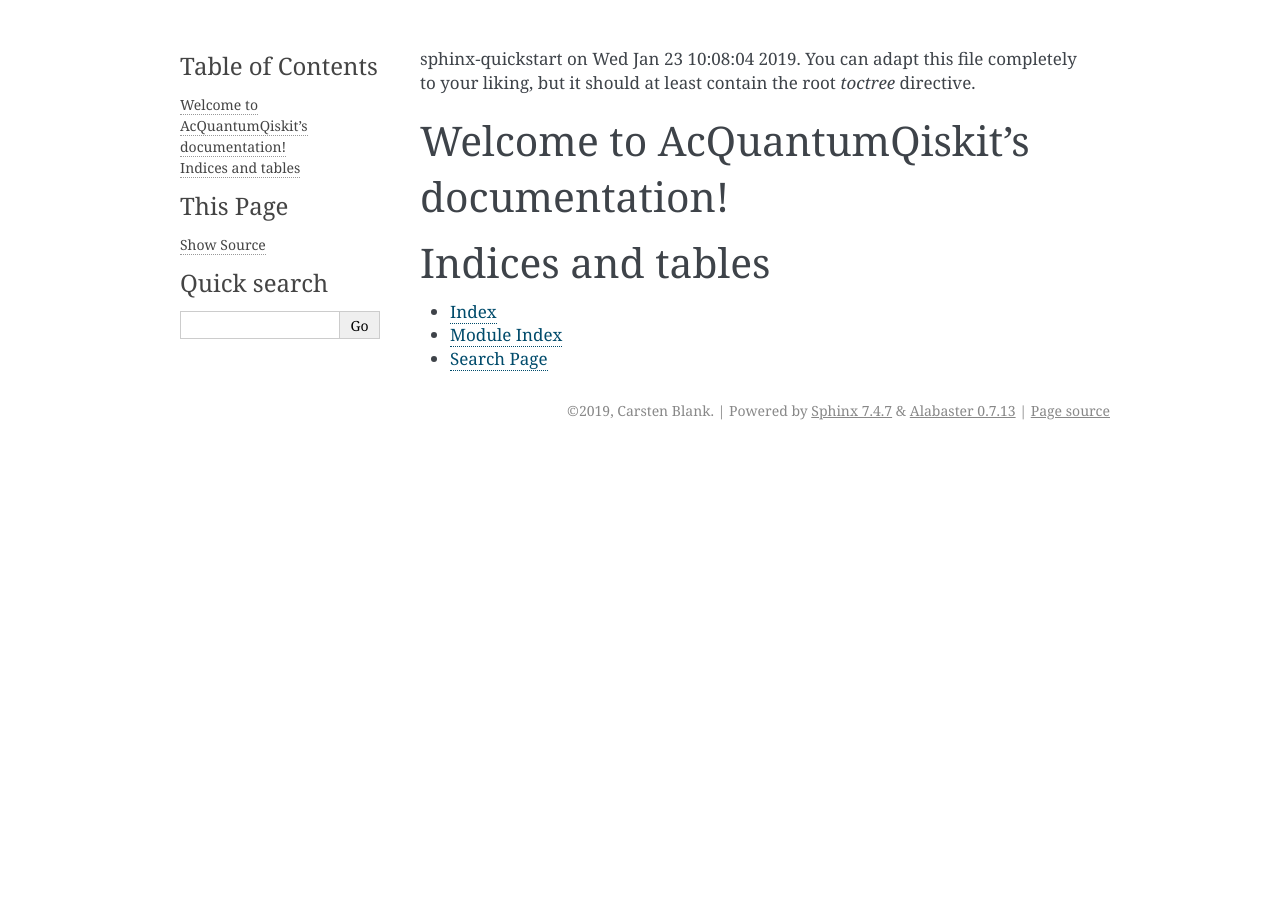
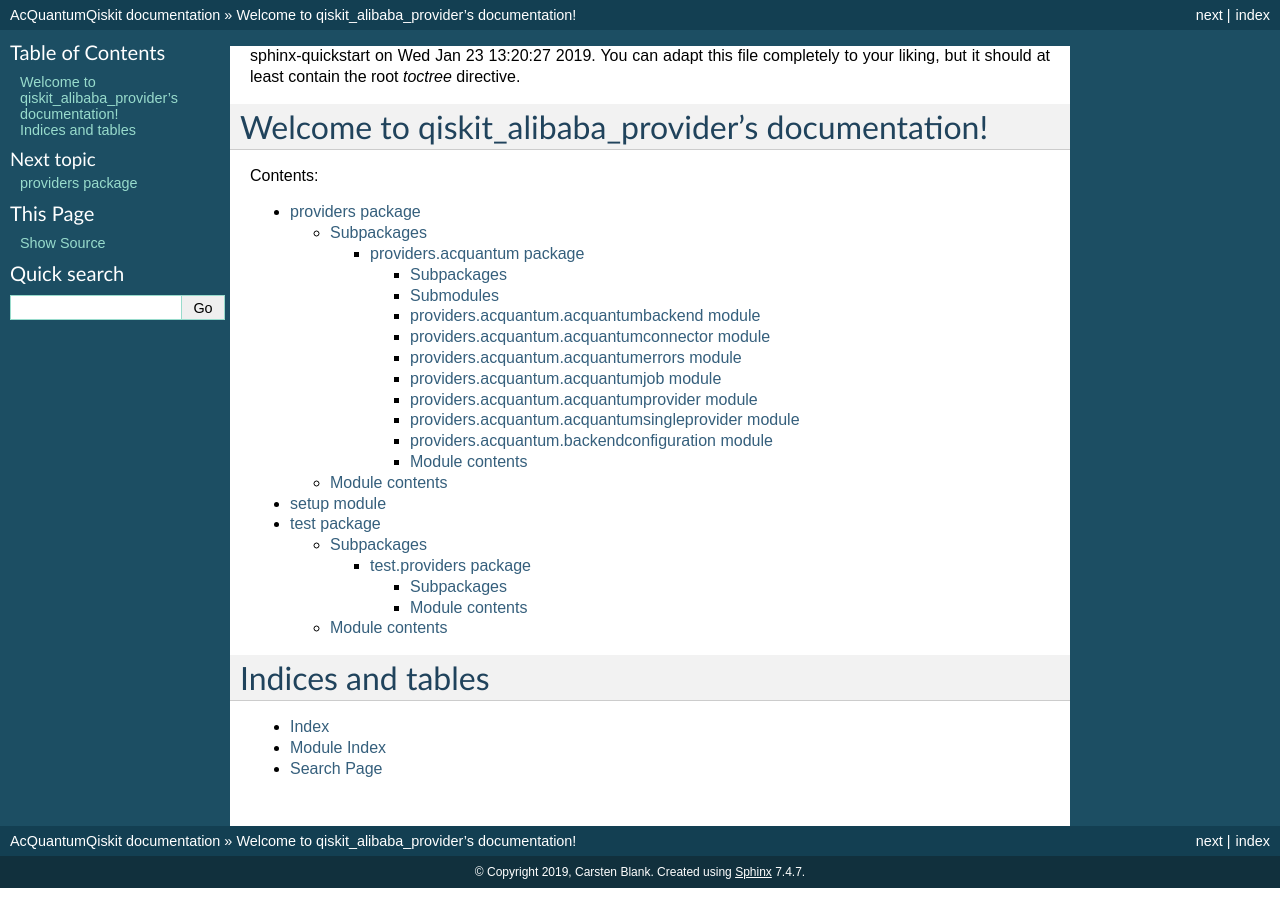
Before and after one commit to carstenblank/acquantum_qiskit, a Sphinx documentation site: the page built from docs/index.rst, in a window 1280 px wide. Built offline with Sphinx 7.4.7, drawn with Linux system fonts in a browser that asks for light colours.

Commit message:
update doc theme

```diff
--- a/docs/conf.py
+++ b/docs/conf.py
@@ -15,7 +15,7 @@
 import os
 import sys
 
-sys.path.insert(0, os.path.abspath('..'))
+sys.path.insert(0, os.path.abspath('../'))
 
 # -- Project information -----------------------------------------------------
 
@@ -24,7 +24,7 @@
 author = 'Carsten Blank'
 
 # The short X.Y version
-version = '0.0.1'
+version = ''
 # The full version, including alpha/beta/rc tags
 release = ''
 
@@ -73,7 +73,7 @@
 # The theme to use for HTML and HTML Help pages.  See the documentation for
 # a list of builtin themes.
 #
-# html_theme = 'alabaster'
+html_theme = 'classic'
 
 # Theme options are theme-specific and customize the look and feel of a theme
 # further.  For a list of options available for each theme, see the
--- a/docs/index.rst
+++ b/docs/index.rst
@@ -1,15 +1,18 @@
-.. AcQuantumQiskit documentation master file, created by
-sphinx-quickstart on Wed Jan 23 10:08:04 2019.
+.. qiskit_alibaba_provider documentation master file, created by
+sphinx-quickstart on Wed Jan 23 13:20:27 2019.
 You can adapt this file completely to your liking, but it should at least
 contain the root `toctree` directive.
 
-Welcome to AcQuantumQiskit's documentation!
-===========================================
+Welcome to qiskit_alibaba_provider's documentation!
+===================================================
 
 .. toctree::
-   :maxdepth: 2
+   :maxdepth: 4
    :caption: Contents:
 
+   providers
+   setup
+   test
 
 
 Indices and tables
--- a/docs/providers.acquantum.credentials.rst
+++ b/docs/providers.acquantum.credentials.rst
@@ -3,6 +3,14 @@
 
 Submodules
 ----------
+
+providers.acquantum.credentials.\_env module
+--------------------------------------------
+
+.. automodule:: providers.acquantum.credentials._env
+    :members:
+    :undoc-members:
+    :show-inheritance:
 
 providers.acquantum.credentials.credentials module
 --------------------------------------------------
```
